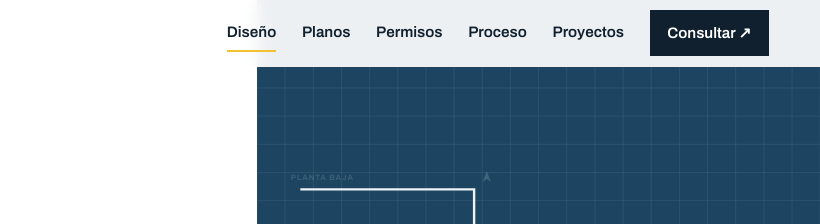
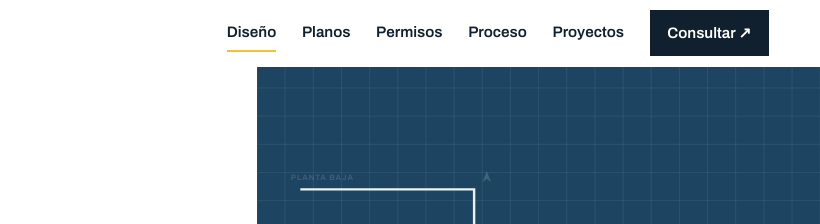
Before and after one commit to wmejiagomez/anyi-demo-149a374c0f, a plain HTML site: page index.html in a window 1280 px wide. Shown: the top 224 px of the page, 460-1280 px from the left. Drawn offline with Linux system fonts and the light colour scheme; animation ran at ten frames a second.

Commit message:
fix(demo): con reducir animaciones la casa sigue el scroll; cabecera opaca para el logo (C-20261016-AGR-02)
app.js: quieto ya no salta a la etapa final ni arranca la intro; styles.css: cabecera #fff sin desenfoque y logo sin multiply.

Co-Authored-By: Claude Sonnet 5.5 <noreply@anthropic.com>
Claude-Session: https://claude.ai/code/session_01Spq91NjNN17EAayT9A7zbb

```diff
--- a/app.js
+++ b/app.js
@@ -36,7 +36,7 @@
     });
   }
   function etapaObjetivo() {
-    if (quieto || !claves.length) return 7;
+    if (!claves.length) return 7;
     const y = scrollY + innerHeight * 0.55;
     if (y <= claves[0][0]) return claves[0][1];
     for (let i = 1; i < claves.length; i++) {
@@ -93,7 +93,7 @@
   let actual = 0, intro = 0, t0 = performance.now(), primera = true;
   function bucle(ahora) {
     /* al cargar, la obra arranca sola unos segundos para que se vea movimiento */
-    intro = quieto ? 7 : clamp((ahora - t0) / 3200) * 0.55;
+    intro = quieto ? 0 : clamp((ahora - t0) / 3200) * 0.55;
     const meta = Math.max(etapaObjetivo(), intro);
     actual += (meta - actual) * (quieto ? 1 : 0.09);
     if (primera || Math.abs(meta - actual) > 0.0004) { pintar(actual); primera = false; }
--- a/styles.css
+++ b/styles.css
@@ -24,10 +24,10 @@ a{color:inherit}
 
 /* cabecera */
 .top{position:fixed;inset:0 0 auto 0;z-index:50;display:flex;align-items:center;justify-content:space-between;
-  padding:.5rem var(--pad) .5rem calc(var(--pad) + 18px);background:rgba(255,255,255,.92);backdrop-filter:blur(8px);
+  padding:.5rem var(--pad) .5rem calc(var(--pad) + 18px);background:#fff;
   border-bottom:1px solid transparent;transition:border-color .3s}
 .top.is-scrolled{border-bottom-color:var(--line)}
-.brand img{height:50px;width:auto;mix-blend-mode:multiply}
+.brand img{height:50px;width:auto}
 .nav{display:flex;gap:1.6rem;align-items:center}
 .nav a{text-decoration:none;font-weight:600;font-size:.95rem;padding:.35rem 0;border-bottom:2px solid transparent}
 .nav a:hover,.nav a.on{border-bottom-color:var(--yellow)}
```
